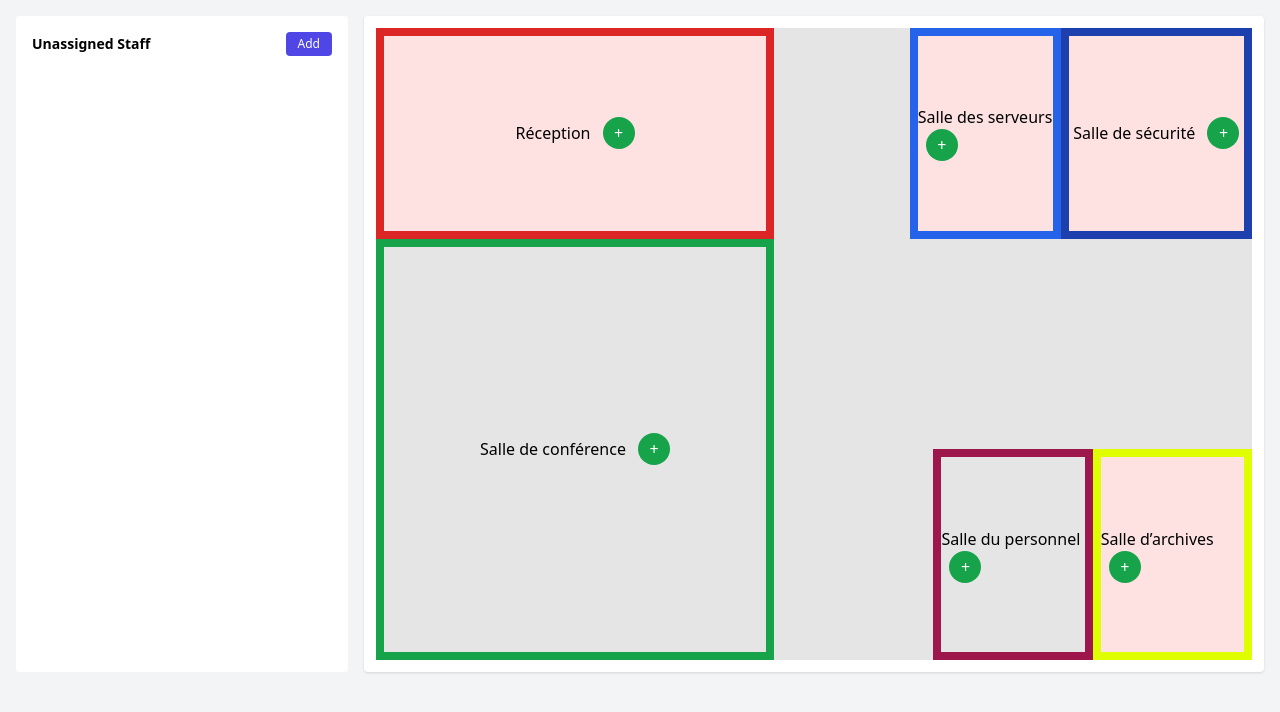
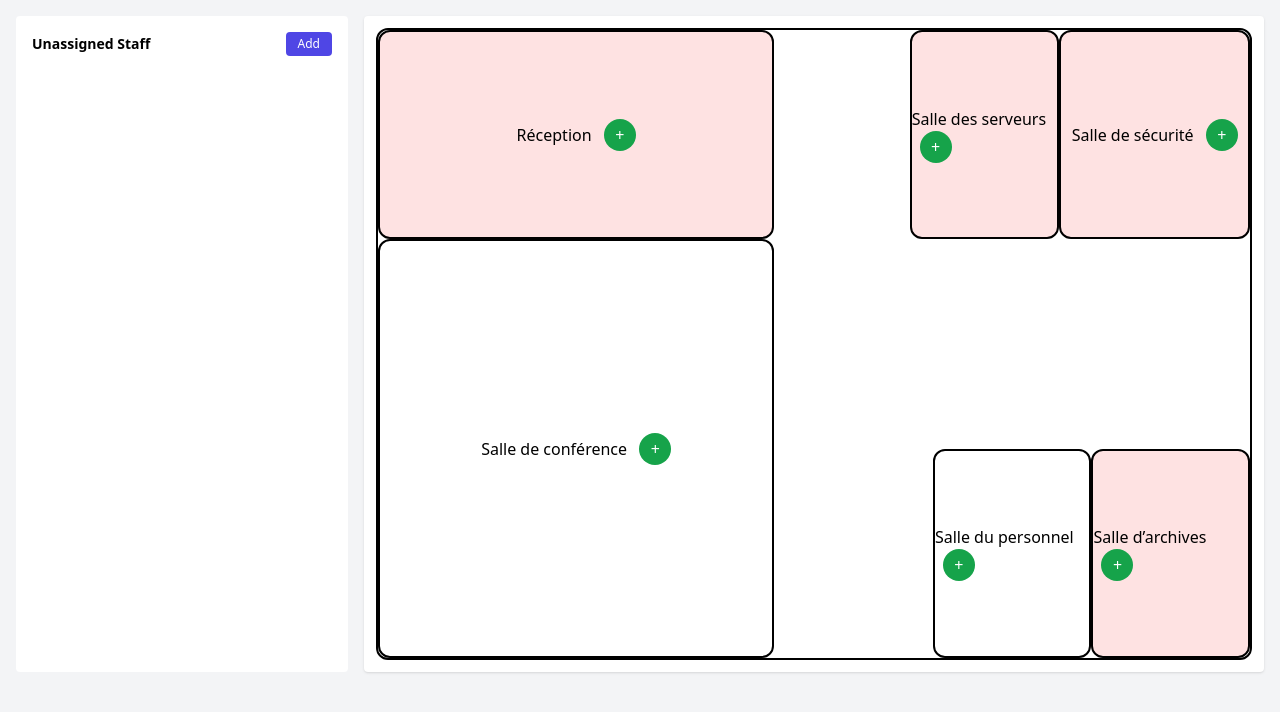
Before and after one commit to ElMehdiCherkaoui/WorkSphere, a plain HTML site: page index.html in a window 1280 px wide. Drawn offline with nearby package versions, Linux system fonts and the light colour scheme.

Commit message:
feat(worksphere):add new design to the project

```diff
--- a/index.html
+++ b/index.html
@@ -25,9 +25,9 @@
 
             <section class="xl:w-full">
                 <div class="bg-white rounded shadow p-3 h-[40em] md:h-[82vh]">
-                    <div class="grid grid-cols-6 grid-rows-12 h-full md:grid-cols-11 md:grid-rows-6 bg-black/10">
+                    <div class="grid grid-cols-6 grid-rows-12 h-full md:grid-cols-11 md:grid-rows-6 border-2 border-black rounded-xl">
                         <div id="Réceptionbgcolor"
-                            class="col-span-2 row-span-4 md:col-span-5 md:row-span-2 border-8 border-red-600 flex items-center justify-center bg-red-100">
+                            class="col-span-2 row-span-4 md:col-span-5 md:row-span-2 border-2 border-black rounded-xl flex items-center justify-center bg-red-100">
                             <div>
                                 <div>
                                     <span>Réception</span>
@@ -40,7 +40,7 @@
                         </div>
 
                         <div
-                            class="col-start-3 col-end-8 row-span-4 md:col-start-1 md:col-end-6 md:row-start-3 md:row-end-7 border-8 border-green-600 flex items-center justify-center">
+                            class="col-start-3 col-end-8 row-span-4 md:col-start-1 md:col-end-6 md:row-start-3 md:row-end-7 border-2 border-black rounded-xl flex items-center justify-center">
                             <div>
                                 <div>
                                     <span>Salle de conférence</span>
@@ -55,7 +55,7 @@
                         </div>
 
                         <div id="serveursbgcolor"
-                            class="row-start-7 row-end-10 col-span-2 md:col-start-7 md:ml-14 md:mr-8 md:col-end-10 md:row-start-1 md:row-end-3 border-8 border-blue-600 flex items-center justify-center bg-red-100">
+                            class="row-start-7 row-end-10 col-span-2 md:col-start-7 md:ml-14 md:mr-8 md:col-end-10 md:row-start-1 md:row-end-3 border-2 border-black rounded-xl flex items-center justify-center bg-red-100">
                             <div>
                                 <div>
                                     <span>Salle des serveurs</span>
@@ -69,7 +69,7 @@
                         </div>
 
                         <div id="sécuritébgcolor"
-                            class="row-start-10 row-end-13 col-span-2 md:col-start-10 md:ml-[-2em] md:col-end-12 md:row-start-1 md:row-end-3 border-8 border-blue-800 flex items-center justify-center bg-red-100">
+                            class="row-start-10 row-end-13 col-span-2 md:col-start-10 md:ml-[-2em] md:col-end-12 md:row-start-1 md:row-end-3 border-2 border-black rounded-xl flex items-center justify-center bg-red-100">
                             <div>
                                 <div>
                                     <span>Salle de sécurité</span>
@@ -83,7 +83,7 @@
                         </div>
 
                         <div
-                            class="row-start-7 row-end-10 col-start-5 col-end-8 md:col-start-8 md:col-end-10 md:row-start-5 md:row-end-7 border-8 border-pink-800 flex items-center justify-center">
+                            class="row-start-7 row-end-10 col-start-5 col-end-8 md:col-start-8 md:col-end-10 md:row-start-5 md:row-end-7 border-2 border-black rounded-xl flex items-center justify-center">
                             <div>
                                 <div>
                                     <span>Salle du personnel</span>
@@ -97,7 +97,7 @@
                         </div>
 
                         <div id="archivesbgcolor"
-                            class="row-start-10 row-end-13 col-start-5 col-end-8 md:col-start-10 md:col-end-12 md:row-start-5 md:row-end-7 border-8 border-[#DFFF00] flex items-center justify-center bg-red-100">
+                            class="row-start-10 row-end-13 col-start-5 col-end-8 md:col-start-10 md:col-end-12 md:row-start-5 md:row-end-7 border-2 border-black rounded-xl flex items-center justify-center bg-red-100">
                             <div>
                                 <div>
                                     <span>Salle d’archives</span>
```
